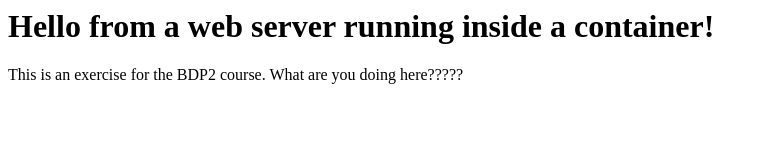
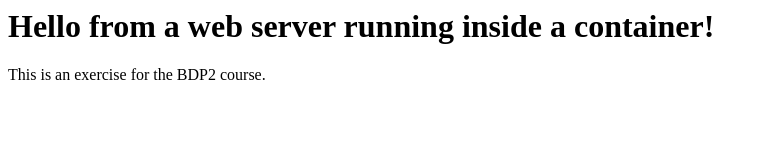
Before and after one commit to carlos-a-enriquez/bdp2-test, a plain HTML site: page index.html in a window 1280 px wide. Shown: the whole page, without its empty margins (0-767 px from the left). Drawn offline with Linux system fonts and the light colour scheme.

Commit message:
index.html corrected again

```diff
--- a/index.html
+++ b/index.html
@@ -1,3 +1,2 @@
 <h1>Hello from a web server running inside a container!</h1>
 This is an exercise for the BDP2 course.
-What are you doing here?????
```
